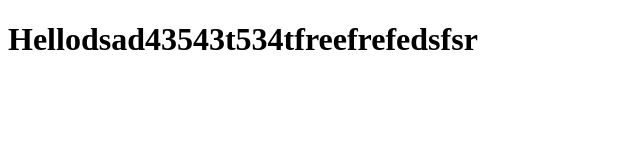
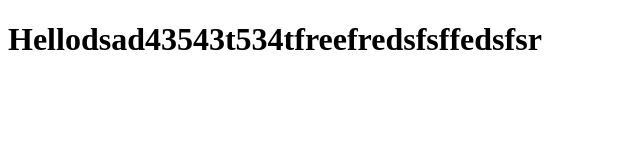
Before and after one commit to Alexander2464R/admin, a plain HTML site: page index.html in a window 1280 px wide. Shown: the whole page, without its empty margins (0-640 px from the left). Drawn offline with Linux system fonts and the light colour scheme.

Commit message:
dsfdsfsdfdsfv

```diff
--- a/index.html
+++ b/index.html
@@ -7,6 +7,6 @@
     <title>Document</title>
 </head>
 <body>
-    <h1>Hellodsad43543t534tfreefrefedsfsr</h1>
+    <h1>Hellodsad43543t534tfreefredsfsffedsfsr</h1>
 </body>
 </html>
```
